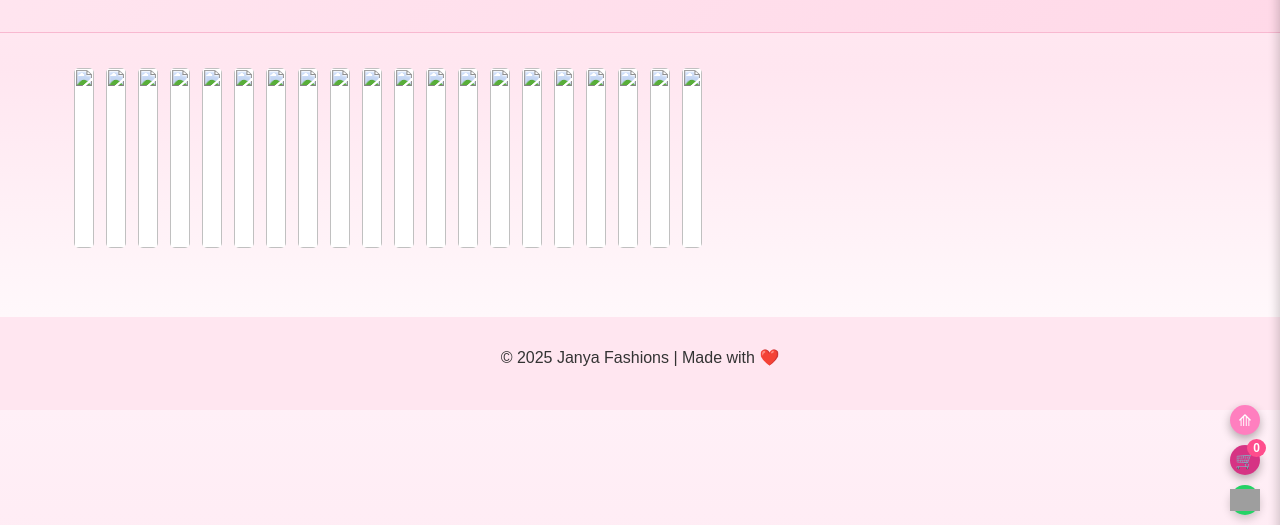
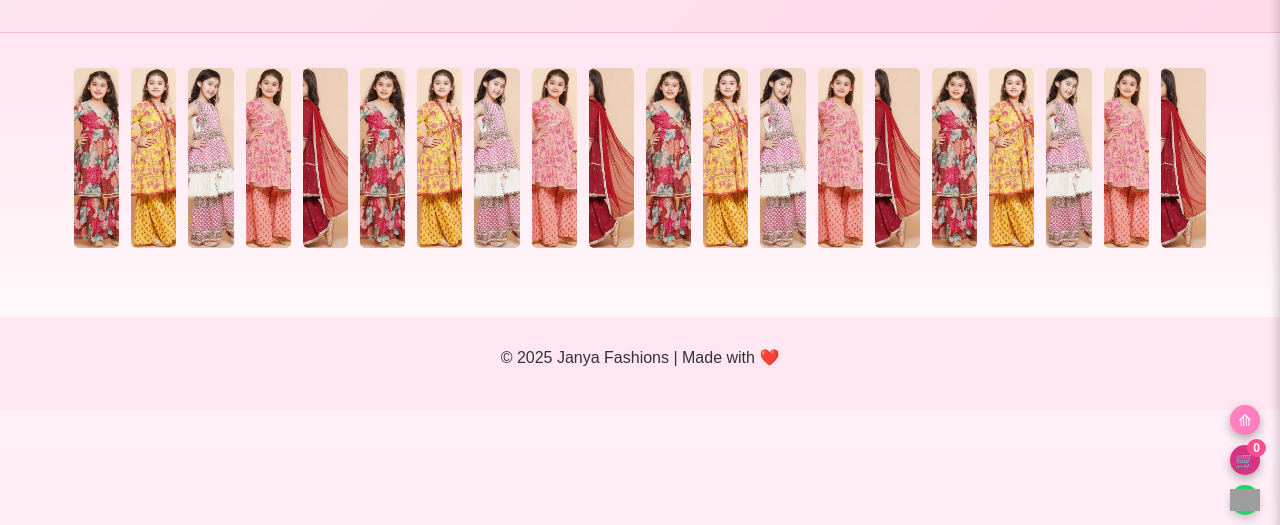
Before and after one commit to RohithCZ1982/janyaFashions, a plain HTML site: page templates/kids.html in a window 1280 px wide. Shown: the part 275-800 px from the top of the page. Drawn offline with Linux system fonts and the light colour scheme; grey boxes are pictures that could not be loaded; some icons are missing.

Commit message:
changed image path

```diff
--- a/templates/kids.html
+++ b/templates/kids.html
@@ -64,11 +64,11 @@
 
 <script>
 const kidImgs = [
-"images/1.avif",
-"images/2.avif",
-"images/3.avif",
-"images/4.avif",
-"images/5.avif"
+"../static/images/1.avif",
+"../static/images/2.avif",
+"../static/images/3.avif",
+"../static/images/4.avif",
+"../static/images/5.avif"
 ];
 for (let i = 1; i <= 20; i++) {
   let img = kidImgs[i % kidImgs.length];
```
Also changed, not shown: templates/women.html (+5 -5 lines).
